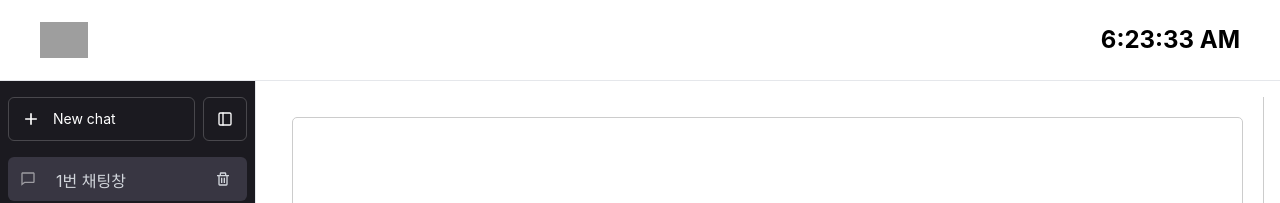
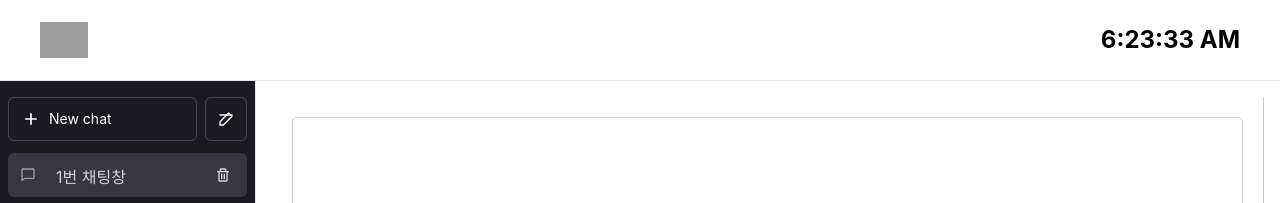
Before and after one commit to su-hwani/ui-final, a React (Create React App) app: page / in a window 1280 px wide. Shown: the top 203 px of the page. Built offline with nearby package versions, Linux system fonts and the light colour scheme; grey boxes are pictures that could not be loaded.

Commit message:
Refactor: Chat list refactoring

```diff
--- a/src/components/chat_list/AddChatButton.tsx
+++ b/src/components/chat_list/AddChatButton.tsx
@@ -7,19 +7,21 @@ interface AddChatButtonProps {
 
 const AddChatButton: React.FC<AddChatButtonProps> = ({ onAddChat }) => {
   return (
-    <div className="mb-1 flex flex-row gap-2">
+    <div className="mb-3 flex flex-col gap-2">
+      <div className="flex items-center gap-2">
         <button
           onClick={onAddChat}
-          className="flex px-3 min-h-[44px] py-1 items-center gap-3 transition-colors duration-200 text-white cursor-pointer text-sm rounded-md border border-white/20 hover:bg-gray-500/10 h-11 flex-grow overflow-hidden mb-3"
+          className="flex items-center gap-2 px-3 min-h-[44px] py-1 text-white text-sm rounded-md border border-white/20 hover:bg-gray-500/10 h-11 w-full transition-colors duration-200 cursor-pointer"
         >
-          <BiPlus className="h-5 w-5 shrink-0" />
+          <BiPlus className="h-5 w-5" />
           <span className="truncate">New chat</span>
         </button>
-        <span className="" data-state="closed">
+        {/* Delete button */}
         <button
           onClick={() => {} /* You can add a handler here */}
-            className="flex px-3 min-h-[44px] py-1 gap-3 transition-colors duration-200 text-white cursor-pointer text-sm rounded-md border border-white/20 hover:bg-gray-500/10 h-11 w-11 flex-shrink-0 items-center justify-center"
+          className="flex items-center justify-center gap-2 px-3 min-h-[44px] py-1 text-white text-sm rounded-md border border-white/20 hover:bg-gray-500/10 h-11 w-11 transition-colors duration-200 cursor-pointer"
         >
+          {/* Delete icon */}
           <svg
             stroke="currentColor"
             fill="none"
@@ -30,28 +32,11 @@ const AddChatButton: React.FC<AddChatButtonProps> = ({ onAddChat }) => {
             className="h-4 w-4"
             xmlns="http://www.w3.org/2000/svg"
           >
-              <rect x="3" y="3" width="18" height="18" rx="2" ry="2"></rect>
-              <line x1="9" y1="3" x2="9" y2="21"></line>
+            <path d="M3 6h18"></path>
+            <path d="M16 3L21 8 8 21 3 21 3 16 16 3z"></path>
           </svg>
-            <span
-              className="hidden"
-              style={{
-                position: "absolute",
-                border: "0px",
-                width: "1px",
-                height: "1px",
-                padding: "0px",
-                margin: "-1px",
-                overflow: "hidden",
-                clip: "rect(0px, 0px, 0px, 0px)",
-                whiteSpace: "nowrap",
-                overflowWrap: "normal",
-              }}
-            >
-              Close sidebar
-            </span>
         </button>
-        </span>
+      </div>
     </div>
   );
 };
--- a/src/components/chat_list/ChatList.tsx
+++ b/src/components/chat_list/ChatList.tsx
@@ -2,7 +2,7 @@ import React, { useState } from "react";
 import ChatListItem from "./ChatListItem";
 import AddChatButton from "./AddChatButton";
 
-export default function ChatList() {
+const ChatList: React.FC = () => {
   const [chats, setChats] = useState<string[]>(["1번 채팅창"]);
   const [selectedChat, setSelectedChat] = useState<string>("1번 채팅창");
 
@@ -39,4 +39,6 @@ export default function ChatList() {
       ))}
     </div>
   );
-}
+};
+
+export default ChatList;
--- a/src/components/chat_list/ChatListItem.tsx
+++ b/src/components/chat_list/ChatListItem.tsx
@@ -8,11 +8,24 @@ interface ChatListItemProps {
   onTrashClick: (chatName: string) => void;
 }
 
-const ChatListItem: React.FC<ChatListItemProps> = ({ chatName, isSelected, onChatClick, onTrashClick }) => {
+const ChatListItem: React.FC<ChatListItemProps> = ({
+  chatName,
+  isSelected,
+  onChatClick,
+  onTrashClick,
+}) => {
+  const chatBackgroundClass = isSelected
+    ? "bg-list-selected rounded-lg"
+    : "bg-list-background rounded-lg";
+
+  const gradientBackgroundClass = isSelected
+    ? "from-list-selected rounded-lg"
+    : "from-list-background rounded-lg";
+
   return (
     <div
       role="button" // Use role="button" to indicate it's an interactive element
-      className={`flex py-3 px-3 items-center gap-3 relative rounded-md cursor-pointer break-all pr-14 hover:bg-list-selected group ${isSelected ? "bg-list-selected rounded-lg" : "bg-list-background rounded-lg"}`}
+      className={`flex py-3 px-3 items-center gap-3 relative rounded-md cursor-pointer break-all pr-14 hover:bg-list-selected group ${chatBackgroundClass}`}
       onClick={() => onChatClick(chatName)}
       style={{ marginBottom: "8px" }} // Add margin to the bottom of each item
     >
@@ -21,11 +34,19 @@ const ChatListItem: React.FC<ChatListItemProps> = ({ chatName, isSelected, onCha
       {/* 채팅 이름 */}
       <div className="flex-1 text-ellipsis max-h-5 overflow-hidden break-all relative text-gray-300">
         {chatName}
-        <div className='absolute inset-y-0 right-0 w-8 z-10 bg-gradient-to-l ${isSelected ? "from-list-selected rounded-lg" : "from-list-background rounded-lg"}'></div>
+        <div
+          className={`absolute inset-y-0 right-0 w-8 z-10 bg-gradient-to-l ${gradientBackgroundClass}`}
+        ></div>
       </div>
       {/* 휴지통 아이콘 */}
       <div className="absolute flex right-1 z-10 text-gray-300 visible mr-2">
-        <button className="p-1 hover:text-white" onClick={(e) => { e.stopPropagation(); onTrashClick(chatName); }}>
+        <button
+          className="p-1 hover:text-white"
+          onClick={(e) => {
+            e.stopPropagation();
+            onTrashClick(chatName);
+          }}
+        >
           <BiTrash className="h-4 w-4" />
         </button>
       </div>
```
Lines whose indentation alone changed are shown as unchanged.
